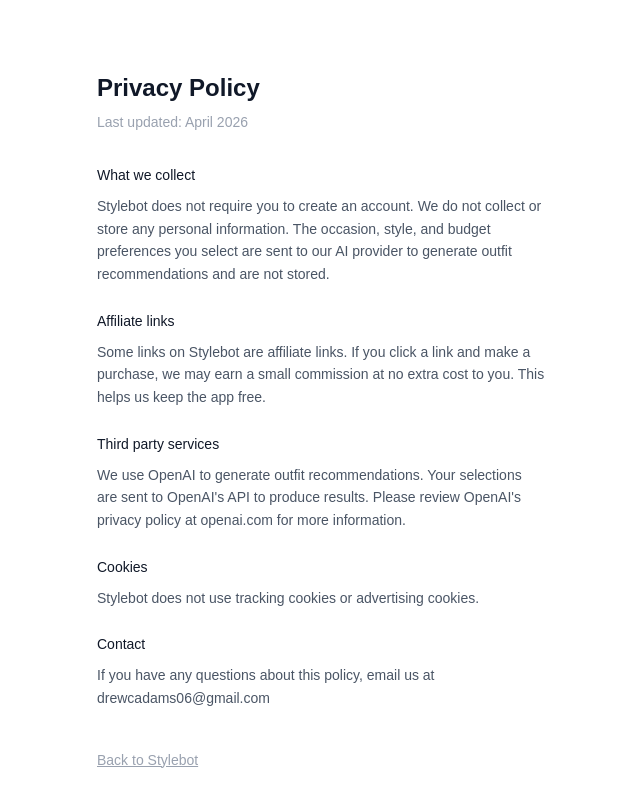
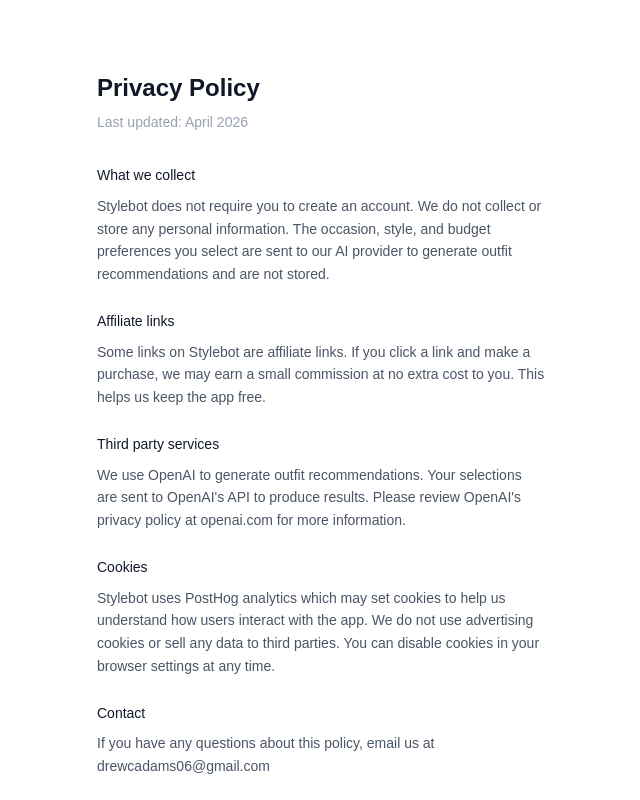
Before and after one commit to dathegoat/stylebot, a Next.js app: page /privacy in a window 1280 px wide. Shown: the top 800 px of the page, without its empty margins (319-959 px from the left). Built offline with nearby package versions, Linux system fonts and the light colour scheme; no server answers.

Commit message:
update privacy policy to reflect PostHog analytics cookies

```diff
--- a/app/privacy/page.js
+++ b/app/privacy/page.js
@@ -23,7 +23,7 @@ export default function Privacy() {
 
           <section>
             <h2 className="font-medium text-gray-900 mb-2">Cookies</h2>
-            <p>Stylebot does not use tracking cookies or advertising cookies.</p>
+            <p>Stylebot uses PostHog analytics which may set cookies to help us understand how users interact with the app. We do not use advertising cookies or sell any data to third parties. You can disable cookies in your browser settings at any time.</p>
           </section>
 
           <section>
```
